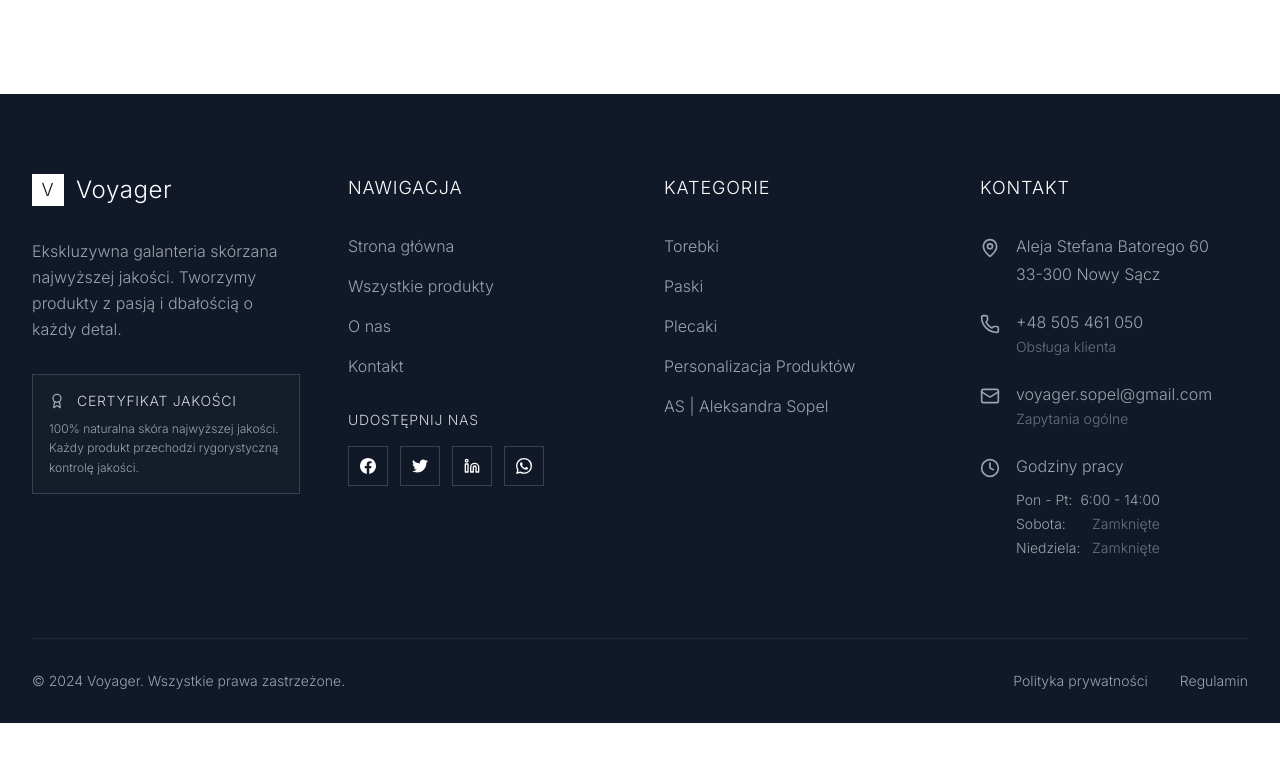
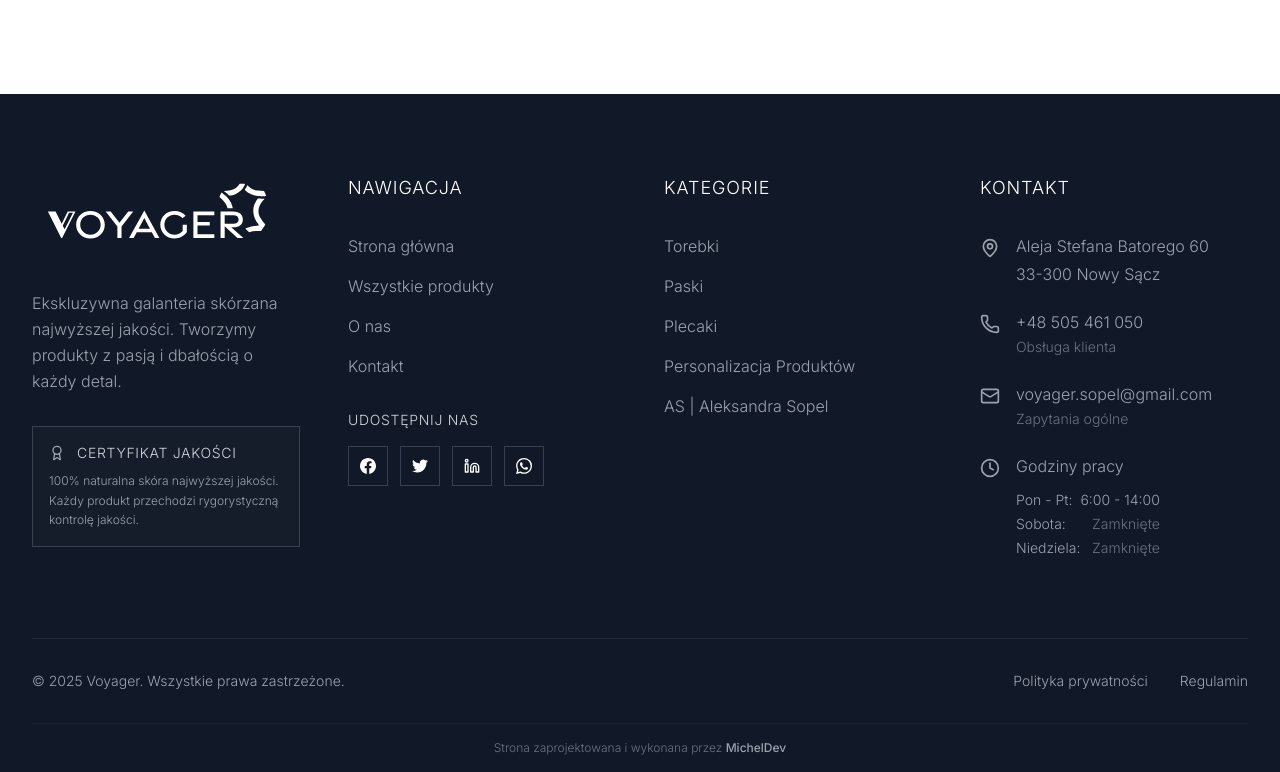
Before and after one commit to Lorexowy/voyager-leather-showcase, a Next.js app: page /o-nas in a window 1280 px wide. Shown: the part 4443-5215 px from the top of the page. Before the commit the page ends 5166 px from the top, so only its background shows below. Built offline with nearby package versions, Linux system fonts and the light colour scheme; a web font is replaced by a local one.

Commit message:
poprawa regulaminu i stopki

```diff
--- a/src/app/regulamin/page.tsx
+++ b/src/app/regulamin/page.tsx
@@ -52,7 +52,7 @@ export default function RegulaminPage() {
             </div>
             <p className="text-gray-700 font-light leading-relaxed">
               Niniejszy regulamin określa zasady korzystania ze strony internetowej voyagersopel.pl
-              oraz warunki współpracy z firmą VOYAGER Robert Sopel.
+              oraz warunki współpracy z firmą "VOYAGER" Robert Sopel.
             </p>
           </div>
 
@@ -65,10 +65,10 @@ export default function RegulaminPage() {
               <div className="space-y-4 text-gray-700 font-light">
                 <p>
                   <strong>1.1.</strong> Niniejszy Regulamin określa zasady korzystania ze strony internetowej
-                  dostępnej pod adresem voyagersopel.pl (dalej: „Serwis").
+                  dostępnej pod adresem www.voyagersopel.pl (dalej: „Serwis").
                 </p>
                 <p>
-                  <strong>1.2.</strong> Właścicielem i administratorem Serwisu jest VOYAGER Robert Sopel
+                  <strong>1.2.</strong> Właścicielem i administratorem Serwisu jest "VOYAGER" Robert Sopel
                   z siedzibą przy Aleje Stefana Batorego 60/1, 33-300 Nowy Sącz (dalej: „Administrator").
                 </p>
                 <p>
@@ -91,7 +91,7 @@ export default function RegulaminPage() {
               <dl className="space-y-4 text-gray-700 font-light">
                 <div>
                   <dt className="font-medium text-gray-900 mb-2">Serwis</dt>
-                  <dd>Strona internetowa voyagersopel.pl wraz z wszystkimi podstronami i funkcjonalnościami</dd>
+                  <dd>Strona internetowa www.voyagersopel.pl wraz z wszystkimi podstronami i funkcjonalnościami</dd>
                 </div>
                 <div>
                   <dt className="font-medium text-gray-900 mb-2">Użytkownik</dt>
@@ -218,7 +218,7 @@ export default function RegulaminPage() {
                 </p>
                 <p>
                   <strong>5.4.</strong> Zdjęcia produktów prezentowanych w Serwisie są własnością
-                  VOYAGER Robert Sopel i nie mogą być wykorzystywane bez zgody.
+                  "VOYAGER" Robert Sopel i nie mogą być wykorzystywane bez zgody.
                 </p>
               </div>
             </div>
@@ -244,10 +244,6 @@ export default function RegulaminPage() {
                   <li className="flex items-start space-x-3">
                     <span className="w-2 h-2 bg-gray-400 rounded-full mt-2 flex-shrink-0"></span>
                     <span>Szczegóły współpracy ustalane są indywidualnie</span>
-                  </li>
-                  <li className="flex items-start space-x-3">
-                    <span className="w-2 h-2 bg-gray-400 rounded-full mt-2 flex-shrink-0"></span>
-                    <span>Możliwa jest wysyłka próbek produktów</span>
                   </li>
                 </ul>
               </div>
@@ -296,7 +292,7 @@ export default function RegulaminPage() {
             <div className="bg-white border border-gray-200 p-6">
               <div className="space-y-4 text-gray-700 font-light">
                 <p>
-                  <strong>7.1.</strong> Administrator dołoża wszelkich starań, aby Serwis był dostępny
+                  <strong>7.1.</strong> Administrator dokłada wszelkich starań, aby Serwis był dostępny
                   przez 24 godziny na dobę, 7 dni w tygodniu.
                 </p>
                 <p>
@@ -323,19 +319,15 @@ export default function RegulaminPage() {
             <div className="bg-white border border-gray-200 p-6">
               <div className="space-y-4 text-gray-700 font-light">
                 <p>
-                  <strong>8.1.</strong> Administrator nie ponosi odpowiedzialności za szkody powstałe
-                  w wyniku korzystania z Serwisu, z wyjątkiem przypadków wynikających z winy umyślnej.
-                </p>
-                <p>
-                  <strong>8.2.</strong> Informacje o produktach prezentowanych w Serwisie mają charakter
+                  <strong>8.1.</strong> Informacje o produktach prezentowanych w Serwisie mają charakter
                   informacyjny i mogą ulec zmianie bez wcześniejszego powiadomienia.
                 </p>
                 <p>
-                  <strong>8.3.</strong> Administrator nie gwarantuje, że Serwis będzie działał bez przerw
+                  <strong>8.2.</strong> Administrator nie gwarantuje, że Serwis będzie działał bez przerw
                   i błędów technicznych.
                 </p>
                 <p>
-                  <strong>8.4.</strong> Użytkownik korzysta z Serwisu na własną odpowiedzialność.
+                  <strong>8.3.</strong> Użytkownik korzysta z Serwisu na własną odpowiedzialność.
                 </p>
               </div>
             </div>
@@ -349,21 +341,26 @@ export default function RegulaminPage() {
         <div className="bg-white border border-gray-200 p-6">
             <div className="space-y-4 text-gray-700 font-light">
             <p>
-                  <strong>9.1.</strong> Kwestie związane z przetwarzaniem danych osobowych reguluje
-                  oddzielna <Link href="/polityka-prywatnosci" className="text-blue-600 hover:text-blue-800 underline">
-                  Polityka Prywatności</Link>.
+                <strong>9.1.</strong> Zasady przetwarzania danych osobowych określa odrębna&nbsp;
+                <Link href="/polityka-prywatnosci" className="text-blue-600 hover:text-blue-800 underline">
+                Polityka Prywatności
+                </Link>.
             </p>
             <p>
-                  <strong>9.2.</strong> Korzystanie z formularza kontaktowego oznacza zgodę na przetwarzanie
-                  podanych danych osobowych w celu udzielenia odpowiedzi na zapytanie.
+                <strong>9.2.</strong> Skorzystanie z formularza kontaktowego wymaga wcześniejszego
+                wyrażenia zgody na przetwarzanie danych osobowych w celu udzielenia odpowiedzi
+                na przesłane zapytanie.
             </p>
             <p>
-                  <strong>9.3.</strong> Administrator przestrzega przepisów RODO w zakresie ochrony
-                  danych osobowych.
+                <strong>9.3.</strong> Administrator przetwarza dane osobowe zgodnie z obowiązującymi
+                przepisami prawa, w szczególności z Rozporządzeniem Parlamentu Europejskiego i Rady (UE)
+                2016/679 z dnia 27 kwietnia 2016 r. (RODO), zapewniając ich odpowiednie bezpieczeństwo
+                i poufność.
             </p>
             </div>
         </div>
         </section>
+
 
           {/* 10. Zmiany regulaminu */}
           <section className="mb-12">
@@ -384,8 +381,8 @@ export default function RegulaminPage() {
                   <strong>10.3.</strong> Zmiany wchodzą w życie z chwilą opublikowania nowej wersji Regulaminu.
                 </p>
                 <p>
-                  <strong>10.4.</strong> Continued use of the service after changes means acceptance
-                  of the new terms.
+                  <strong>10.4.</strong> Korzystanie z Serwisu po wprowadzeniu zmian oznacza akceptację
+                  nowych warunków.
                 </p>
               </div>
             </div>
@@ -427,7 +424,7 @@ export default function RegulaminPage() {
                 W sprawach dotyczących Regulaminu można skontaktować się z Administratorem:
               </p>
               <div className="bg-gray-50 p-6 border-l-4 border-gray-900">
-                <p className="font-medium text-gray-900 mb-2">VOYAGER Robert Sopel</p>
+                <p className="font-medium text-gray-900 mb-2">"VOYAGER" Robert Sopel</p>
                 <p className="text-gray-700 font-light mb-1">Aleje Stefana Batorego 60/1</p>
                 <p className="text-gray-700 font-light mb-4">33-300 Nowy Sącz</p>
 
--- a/src/components/Footer.tsx
+++ b/src/components/Footer.tsx
@@ -1,6 +1,7 @@
 'use client';
 
 import Link from 'next/link';
+import Image from 'next/image';
 import { Mail, Phone, MapPin, Instagram, Linkedin, Clock, Award } from 'lucide-react';
 import { CATEGORIES } from '@/types';
 
@@ -12,14 +13,20 @@ export default function Footer() {
         <div className="py-20 grid grid-cols-1 sm:grid-cols-2 lg:grid-cols-4 gap-8 lg:gap-12">
           {/* Company info & Certyfikat */}
           <div className="sm:col-span-2 lg:col-span-1">
-            <div className="flex items-center space-x-3 mb-8">
-              <div className="w-8 h-8 bg-white flex items-center justify-center">
-                <span className="text-gray-900 font-light text-lg tracking-wider">V</span>
+            {/* Logo container - naprawiony */}
+            <div className="flex items-center justify-center sm:justify-start mb-8">
+              <div className="w-auto h-auto flex items-center justify-center">
+                <Image
+                  src="/images/logo/logovoyager.svg"
+                  alt="Voyager Logo"
+                  width={250}
+                  height={250}
+                  className="filter brightness-0 invert"
+                />
               </div>
-              <span className="text-2xl font-light tracking-wide">Voyager</span>
             </div>
 
-            <p className="text-gray-400 mb-8 leading-relaxed font-light">
+            <p className="text-gray-400 mb-8 leading-relaxed font-light text-center sm:text-left">
               Ekskluzywna galanteria skórzana najwyższej jakości.
               Tworzymy produkty z pasją i dbałością o każdy detal.
             </p>
@@ -213,7 +220,7 @@ export default function Footer() {
         <div className="py-8 border-t border-gray-800">
           <div className="flex flex-col md:flex-row justify-between items-center space-y-4 md:space-y-0">
             <div className="text-gray-400 text-sm font-light">
-              © 2024 Voyager. Wszystkie prawa zastrzeżone.
+              © 2025 Voyager. Wszystkie prawa zastrzeżone.
             </div>
 
             <div className="flex flex-col sm:flex-row space-y-2 sm:space-y-0 sm:space-x-8 text-sm text-center sm:text-left">
@@ -232,6 +239,23 @@ export default function Footer() {
             </div>
           </div>
         </div>
+
+        {/* Developer credit */}
+        <div className="py-4 border-t border-gray-800/50">
+          <div className="text-center">
+            <p className="text-gray-500 text-xs font-light">
+              Strona zaprojektowana i wykonana przez{' '}
+              <a
+                href="https://www.micheldev.pl"
+                target="_blank"
+                rel="noopener noreferrer"
+                className="text-gray-400 hover:text-white transition-colors font-medium"
+              >
+                MichelDev
+              </a>
+            </p>
+          </div>
+        </div>
       </div>
     </footer>
   );
```
Lines whose indentation alone changed are shown as unchanged.
